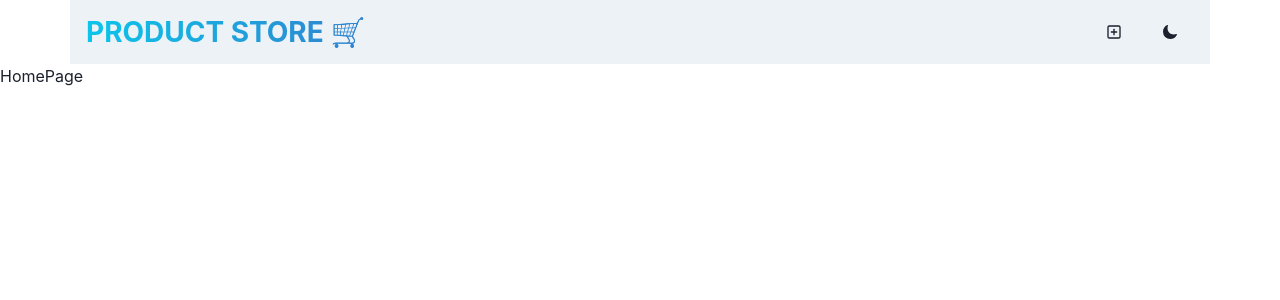
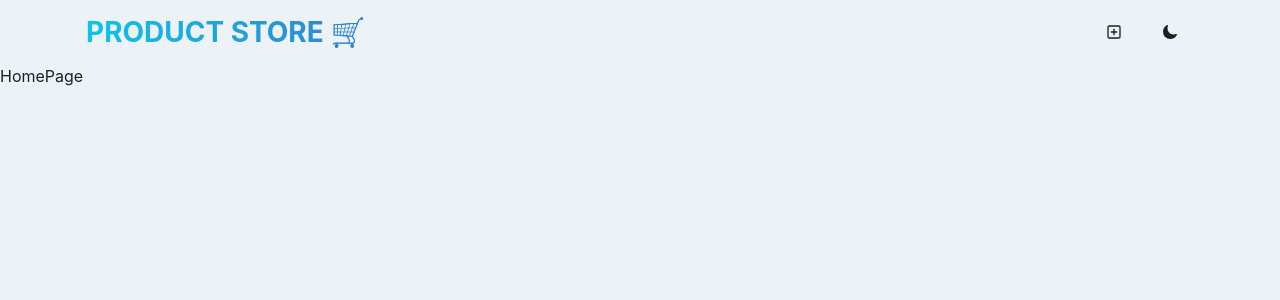
Before and after one commit to Specktreon/MERN, a React (Vite) app in the folder frontend/: page / in a window 1280 px wide. Shown: the top 300 px of the page. Built offline with nearby package versions, Linux system fonts and the light colour scheme.

Commit message:
Navbar done

```diff
--- a/frontend/src/App.jsx
+++ b/frontend/src/App.jsx
@@ -3,10 +3,11 @@ import { Box } from "@chakra-ui/react";
 import CreatePage from "./pages/CreatePage";
 import HomePage from "./pages/HomePage";
 import Navbar from "./components/Navbar";
+import { useColorModeValue } from "@chakra-ui/react";
 
 function App() {
   return (
-    <Box minH={"100vh"}>
+    <Box minH={"100vh"} bg={useColorModeValue("gray.100", "gray.900")}>
       <Navbar />
       <Routes>
         <Route path="/" element={<HomePage />} />
--- a/frontend/src/components/Navbar.jsx
+++ b/frontend/src/components/Navbar.jsx
@@ -5,7 +5,6 @@ import {
   Text,
   Button,
   useColorMode,
-  useColorModeValue,
 } from "@chakra-ui/react";
 import { Link } from "react-router-dom";
 import React from "react";
@@ -16,11 +15,7 @@ import { LuSun } from "react-icons/lu";
 const Navbar = () => {
   const { colorMode, toggleColorMode } = useColorMode();
   return (
-    <Container
-      maxW={"1140px"}
-      px={4}
-      bg={useColorModeValue("gray.100", "gray.900")}
-    >
+    <Container maxW={"1140px"} px={4}>
       <Flex
         h={16}
         alignItems={"center"}
```
